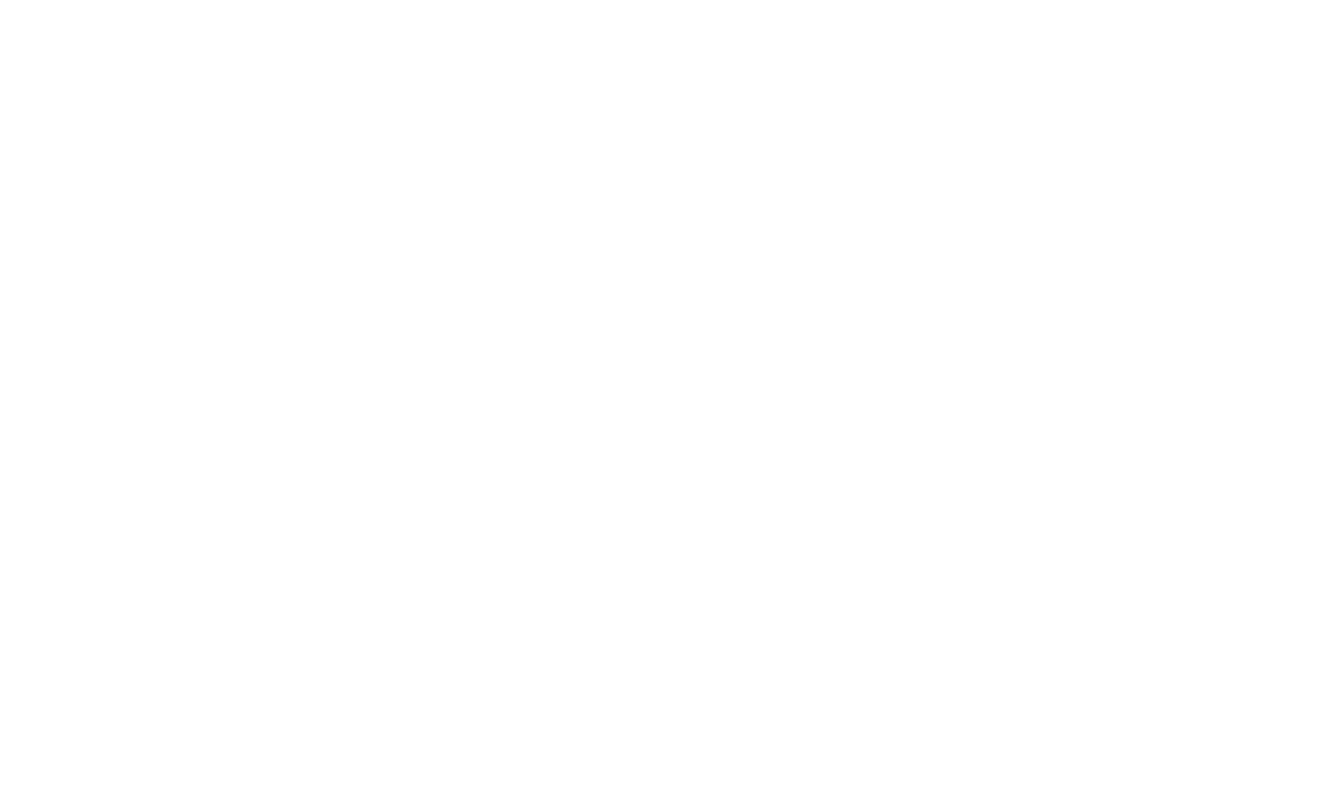
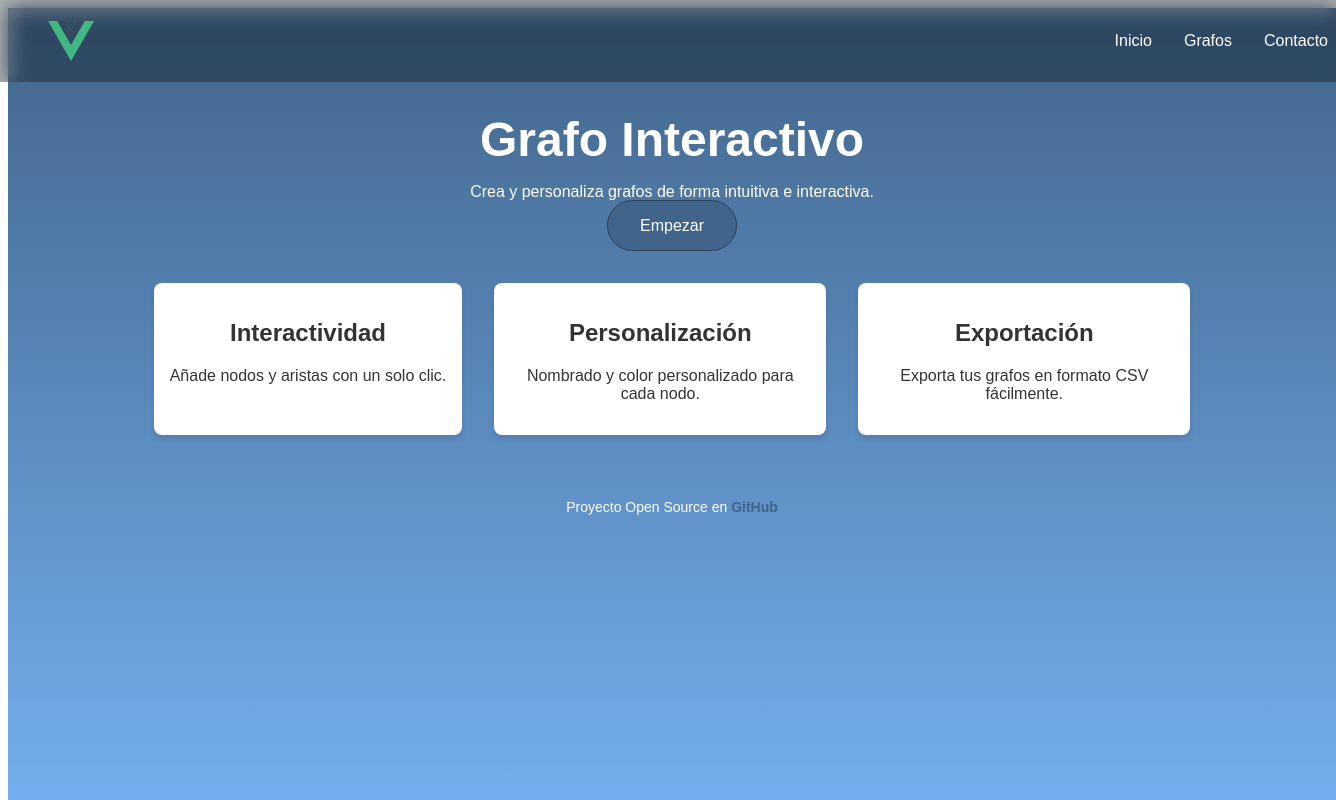
Before and after one commit to paolaqv/Algoritmos-Frontend, a Vue app: page / in a window 1280 px wide. Before the commit this address had no page. Shown: the top 800 px of the page, 1336 px wide, since content can reach past the window. Built offline with nearby package versions, Linux system fonts and the light colour scheme; the HTML template or start-up script is replaced by a standard one.

Commit message:
landing page

```diff
--- a/src/router/index.ts
+++ b/src/router/index.ts
@@ -1,9 +1,15 @@
 import { createRouter, createWebHistory } from 'vue-router'
-import GraphsPage from '@/views/GraphsPage.vue' // Asegúrate de que la ruta sea correcta
+import GraphsPage from '@/views/GraphsPage.vue'
+import LandingPage from '@/views/LandingPage.vue'
 
 const router = createRouter({
   history: createWebHistory(import.meta.env.BASE_URL),
   routes: [
+    {
+      path: '/',
+      name: 'LandingPage',
+      component: LandingPage,
+    },
     {
       path: '/graphs',
       name: 'GraphsPage',
--- /dev/null
+++ b/src/views/LandingPage.vue
@@ -0,0 +1,138 @@
+<template>
+  <nav class="navbar">
+    <img src="@/assets/logo.svg" alt="Logo" class="logo">
+    <ul class="nav-links">
+      <li><router-link to="/">Inicio</router-link></li>
+      <li><router-link to="/graphs">Grafos</router-link></li>
+      <li><router-link to="#">Contacto</router-link></li>
+    </ul>
+  </nav>
+  <section class="landing">
+    <div class="hero">
+      <h1 class="fade-in">Grafo Interactivo</h1>
+      <p class="slide-up">Crea y personaliza grafos de forma intuitiva e interactiva.</p>
+      <router-link to="/graphs" class="cta-button scale-up">Empezar</router-link>
+    </div>
+    <div class="features">
+      <div class="feature zoom-in">
+        <h2>Interactividad</h2>
+        <p>Añade nodos y aristas con un solo clic.</p>
+      </div>
+      <div class="feature zoom-in">
+        <h2>Personalización</h2>
+        <p>Nombrado y color personalizado para cada nodo.</p>
+      </div>
+      <div class="feature zoom-in">
+        <h2>Exportación</h2>
+        <p>Exporta tus grafos en formato CSV fácilmente.</p>
+      </div>
+    </div>
+    <footer class="footer">
+      <p>Proyecto Open Source en <b><a href="https://github.com/paolaqv/Algoritmos-Frontend" target="_blank">GitHub</a></b></p>
+    </footer>
+  </section>
+</template>
+
+<script setup lang="ts">
+</script>
+
+<style scoped>
+body, #app {
+  margin: 0;
+  padding: 0;
+}
+
+.landing {
+  font-family: 'Poppins', sans-serif;
+  width: 100%;
+  min-height: 100vh;
+  text-align: center;
+  padding: 4rem 2rem;
+  background: linear-gradient(180deg, #41658a, #7dbaff);
+  color: white;
+  /* animation: fadeIn 2s ease; */
+}
+
+.navbar {
+  font-family: 'Poppins', sans-serif;
+  display: flex;
+  justify-content: space-between;
+  align-items: center;
+  padding: 1rem 3rem;
+  background: rgba(0, 0, 0, 0.3);
+  backdrop-filter: blur(10px);
+  position: fixed;
+  width: 100%;
+  top: 0;
+  left: 0;
+  z-index: 100;
+}
+.logo {
+  height: 40px;
+}
+.nav-links {
+  list-style: none;
+  display: flex;
+  gap: 2rem;
+}
+.nav-links a {
+  color: white;
+  text-decoration: none;
+  transition: color 0.3s;
+}
+.nav-links a:hover {
+  color: #89c4ff;
+}
+
+.hero h1 {
+  font-size: 3rem;
+  margin-bottom: 1rem;
+  animation: fadeInDown 1.5s ease;
+}
+.cta-button {
+  margin-top: 100px;
+  background-color: #41658a;
+  color: white;
+  padding: 1rem 2rem;
+  border: solid 1px rgb(44, 67, 90);
+  border-radius: 50px;
+  text-decoration: none;
+  transition: transform 0.3s;
+}
+.cta-button:hover {
+  transform: scale(1.1);
+}
+.features {
+  display: flex;
+  justify-content: center;
+  gap: 2rem;
+  margin-top: 3rem;
+}
+.feature {
+  max-width: 300px;
+  padding: 1rem;
+  background: white;
+  color: #333;
+  border-radius: 8px;
+  box-shadow: 0 4px 6px rgba(0, 0, 0, 0.1);
+  transition: transform 0.3s;
+}
+.feature:hover {
+  transform: translateY(-10px);
+}
+.footer {
+  margin-top: 4rem;
+  font-size: 0.875rem;
+}
+.footer a {
+  color: #41658a;
+  text-decoration: none;
+}
+.footer a:hover {
+  text-decoration: underline;
+}
+@keyframes fadeInDown {
+  from { opacity: 0; transform: translateY(-30px); }
+  to { opacity: 1; transform: translateY(0); }
+}
+</style>
```
